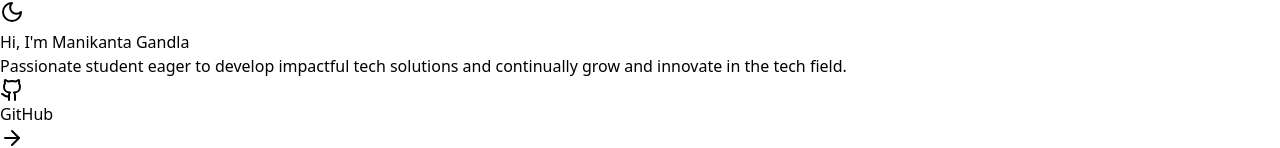
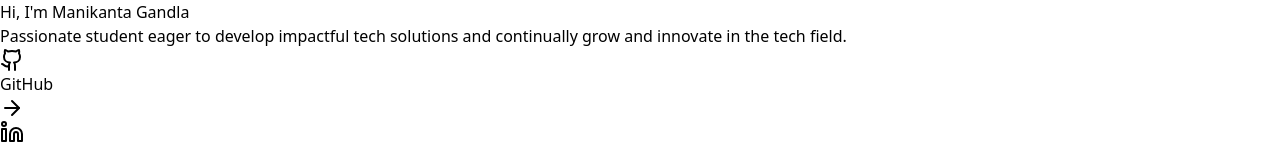
Before and after one commit to manikantag2k3/portfolio, a React (Vite) app: page / in a window 1280 px wide. Shown: the top 148 px of the page. Built offline with nearby package versions, Linux system fonts and the light colour scheme.

Commit message:
link fix

```diff
--- a/src/App.tsx
+++ b/src/App.tsx
@@ -1,4 +1,4 @@
-import React, { useState } from "react";
+import React from "react";
 import {
   Github,
   Linkedin,
@@ -8,8 +8,6 @@ import {
   User2,
   Cpu,
   ArrowRight,
-  Sun,
-  Moon,
 } from "lucide-react";
 import { motion } from "framer-motion";
 import ProjectCard from "./components/ProjectCard";
@@ -17,14 +15,6 @@ import SkillCategory from "./components/SkillCategory";
 import Section from "./components/Section";
 
 function App() {
-  const [darkMode, setDarkMode] = useState(false);
-
-  const toggleDarkMode = () => {
-    setDarkMode(!darkMode);
-  };
-
-  const modeClass = darkMode ? "dark" : "";
-
   const projects = [
     {
       title: "Multi-Trait Wheat Prediction",
@@ -54,36 +44,26 @@ function App() {
       image:
         "https://images.unsplash.com/photo-1551882547-ff40c63fe5fa?q=80&w=1770&auto=format&fit=crop&ixlib=rb-4.0.3&ixid=M3wxMjA3fDB8MHxwaG90by1wYWdlfHx8fGVufDB8fHx8fA%3D%3D?auto=format&fit=crop&q=80&w=2000",
       github: "https://github.com/manikantagandla2/hotel-booking",
+      deployedLink: "https://hotel-booking-frontend-x4z6.onrender.com",
       // Add your deployed link
-      deployedLink: "https://hotel-booking-frontend-x4z6.onrender.com",
     },
   ];
 
   return (
-    <div className={`${modeClass} min-h-screen bg-gradient-to-b from-gray-50 to-gray-100 dark:from-gray-900 dark:to-gray-800`}>
-      {/* Dark Mode Toggle Button */}
-      <div className="fixed top-4 right-4">
-        <button
-          onClick={toggleDarkMode}
-          className="bg-gray-200 dark:bg-gray-700 text-gray-800 dark:text-gray-200 p-2 rounded-full shadow-md"
-        >
-          {darkMode ? <Sun className="w-6 h-6" /> : <Moon className="w-6 h-6" />}
-        </button>
-      </div>
-
+    <div className="min-h-screen bg-gradient-to-b from-gray-50 to-gray-100">
       {/* Hero Section */}
-      <div className="bg-gradient-to-r from-blue-600 via-indigo-600 to-purple-600 text-white relative overflow-hidden dark:from-gray-800 dark:via-gray-700 dark:to-gray-600">
+      <div className="bg-gradient-to-r from-blue-600 via-indigo-600 to-purple-600 text-white relative overflow-hidden">
         <div className="container mx-auto px-4 py-32 relative">
           <div className="max-w-3xl">
             <motion.h1
-              className="text-7xl font-bold mb-6 bg-clip-text text-transparent bg-gradient-to-r from-white to-blue-100 dark:from-gray-200 dark:to-gray-400"
+              className="text-7xl font-bold mb-6 bg-clip-text text-transparent bg-gradient-to-r from-white to-blue-100"
               initial={{ opacity: 0, scale: 0.8 }}
               animate={{ opacity: 1, scale: 1 }}
               transition={{ duration: 0.8 }}
             >
               Hi, I'm Manikanta Gandla
             </motion.h1>
-            <p className="text-2xl mb-8 text-blue-100 dark:text-gray-300 leading-relaxed">
+            <p className="text-2xl mb-8 text-blue-100 leading-relaxed">
               Passionate student eager to develop impactful tech solutions and
               continually grow and innovate in the tech field.
             </p>
@@ -114,12 +94,12 @@ function App() {
         {/* About Section */}
         <Section title="About Me" icon={<User2 />}>
           <motion.div
-            className="bg-white/50 backdrop-blur-md rounded-xl p-8 shadow-lg hover:shadow-xl transition-all border border-white/20 dark:bg-gray-800/50 dark:border-gray-700"
+            className="bg-white/50 backdrop-blur-md rounded-xl p-8 shadow-lg hover:shadow-xl transition-all border border-white/20"
             initial={{ opacity: 0, y: 20 }}
             animate={{ opacity: 1, y: 0 }}
             transition={{ duration: 0.5 }}
           >
-            <p className="text-gray-700 dark:text-gray-300 leading-relaxed text-lg">
+            <p className="text-gray-700 leading-relaxed text-lg">
               I'm a Computer Science Engineering student with a strong
               foundation in software development, web technologies, and machine
               learning. Through personal and academic projects, I aim to build
@@ -171,15 +151,15 @@ function App() {
         {/* Education Section */}
         <Section title="Education" icon={<BookOpen />}>
           <motion.div
-            className="bg-white/50 backdrop-blur-md rounded-xl p-8 shadow-lg hover:shadow-xl transition-all border border-white/20 dark:bg-gray-800/50 dark:border-gray-700"
+            className="bg-white/50 backdrop-blur-md rounded-xl p-8 shadow-lg hover:shadow-xl transition-all border border-white/20"
             initial={{ opacity: 0, y: 20 }}
             animate={{ opacity: 1, y: 0 }}
             transition={{ duration: 0.5 }}
           >
-            <h3 className="text-2xl font-semibold mb-3 text-gray-800 dark:text-gray-200">
+            <h3 className="text-2xl font-semibold mb-3">
               Neil Gogte Institute of Technology
             </h3>
-            <p className="text-gray-600 dark:text-gray-400 mb-6 text-lg">
+            <p className="text-gray-600 mb-6 text-lg">
               Bachelor of Engineering in Computer Science (2021-present) | 8
               CGPA
             </p>
@@ -189,33 +169,33 @@ function App() {
         {/* Contact Section */}
         <Section title="Contact" icon={<Mail />}>
           <motion.div
-            className="bg-white/50 backdrop-blur-md rounded-xl p-8 shadow-lg hover:shadow-xl transition-all border border-white/20 dark:bg-gray-800/50 dark:border-gray-700"
+            className="bg-white/50 backdrop-blur-md rounded-xl p-8 shadow-lg hover:shadow-xl transition-all border border-white/20"
             initial={{ opacity: 0, y: 20 }}
             animate={{ opacity: 1, y: 0 }}
             transition={{ duration: 0.5 }}
           >
-            <p className="text-gray-700 dark:text-gray-300 mb-8 text-lg">
+            <p className="text-gray-700 mb-8 text-lg">
               I'm always open to discussing new projects, opportunities, or just
               having a chat about technology.
             </p>
             <div className="grid md:grid-cols-3 gap-6">
               <a
                 href="mailto:manikantagandla2@gmail.com"
-                className="group flex items-center justify-center bg-white/80 dark:bg-gray-700 rounded-lg p-4 text-gray-700 dark:text-gray-200 hover:text-blue-600 dark:hover:text-blue-400 hover:shadow-md transition-all transform hover:scale-105"
+                className="group flex items-center justify-center bg-white/80 rounded-lg p-4 text-gray-700 hover:text-blue-600 hover:shadow-md transition-all transform hover:scale-105"
               >
                 <Mail className="w-5 h-5 mr-2 group-hover:rotate-12 transition-transform" />
                 manikantagandla2@gmail.com
               </a>
               <a
                 href="https://www.linkedin.com/in/manikanta-gandla-292a43263/"
-                className="group flex items-center justify-center bg-white/80 dark:bg-gray-700 rounded-lg p-4 text-gray-700 dark:text-gray-200 hover:text-blue-600 dark:hover:text-blue-400 hover:shadow-md transition-all transform hover:scale-105"
+                className="group flex items-center justify-center bg-white/80 rounded-lg p-4 text-gray-700 hover:text-blue-600 hover:shadow-md transition-all transform hover:scale-105"
               >
                 <Linkedin className="w-5 h-5 mr-2 group-hover:rotate-12 transition-transform" />
                 LinkedIn
               </a>
               <a
                 href="https://github.com/manikantag2k3"
-                className="group flex items-center justify-center bg-white/80 dark:bg-gray-700 rounded-lg p-4 text-gray-700 dark:text-gray-200 hover:text-blue-600 dark:hover:text-blue-400 hover:shadow-md transition-all transform hover:scale-105"
+                className="group flex items-center justify-center bg-white/80 rounded-lg p-4 text-gray-700 hover:text-blue-600 hover:shadow-md transition-all transform hover:scale-105"
               >
                 <Github className="w-5 h-5 mr-2 group-hover:rotate-12 transition-transform" />
                 GitHub
```
